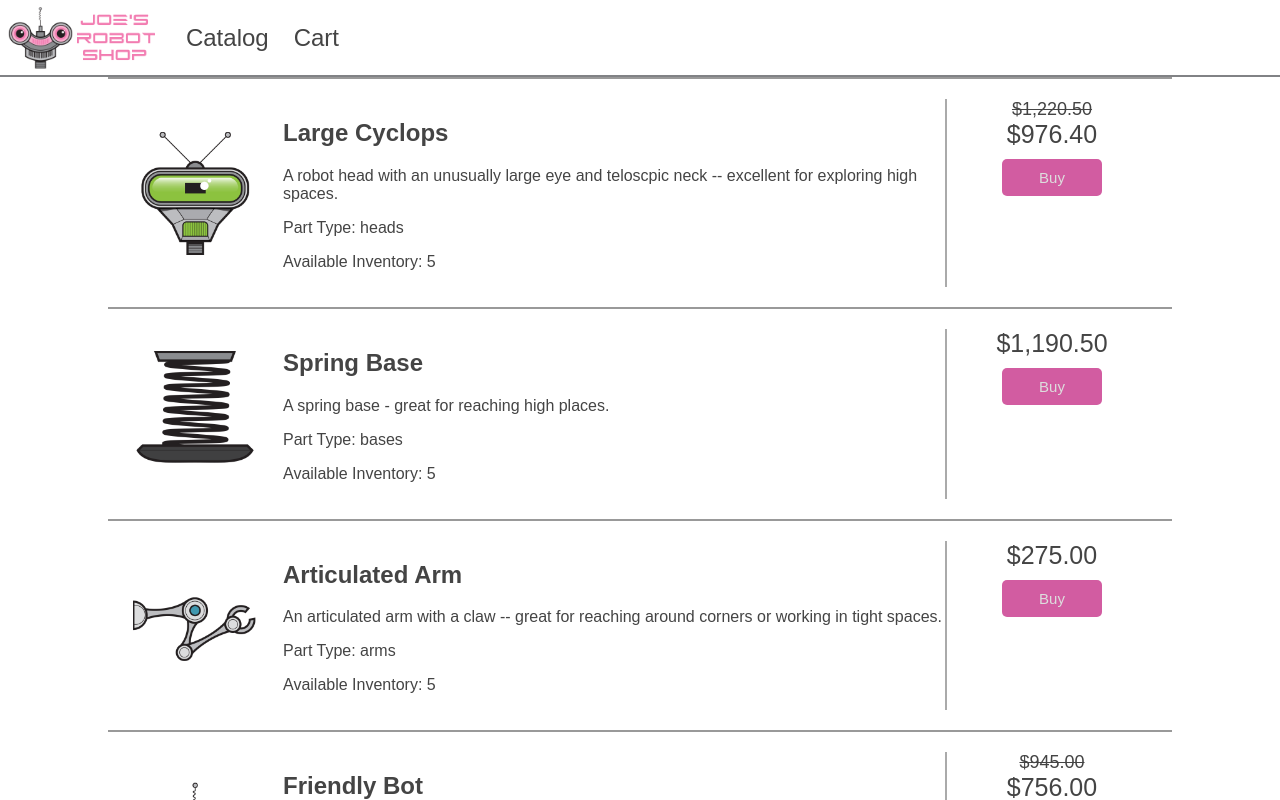
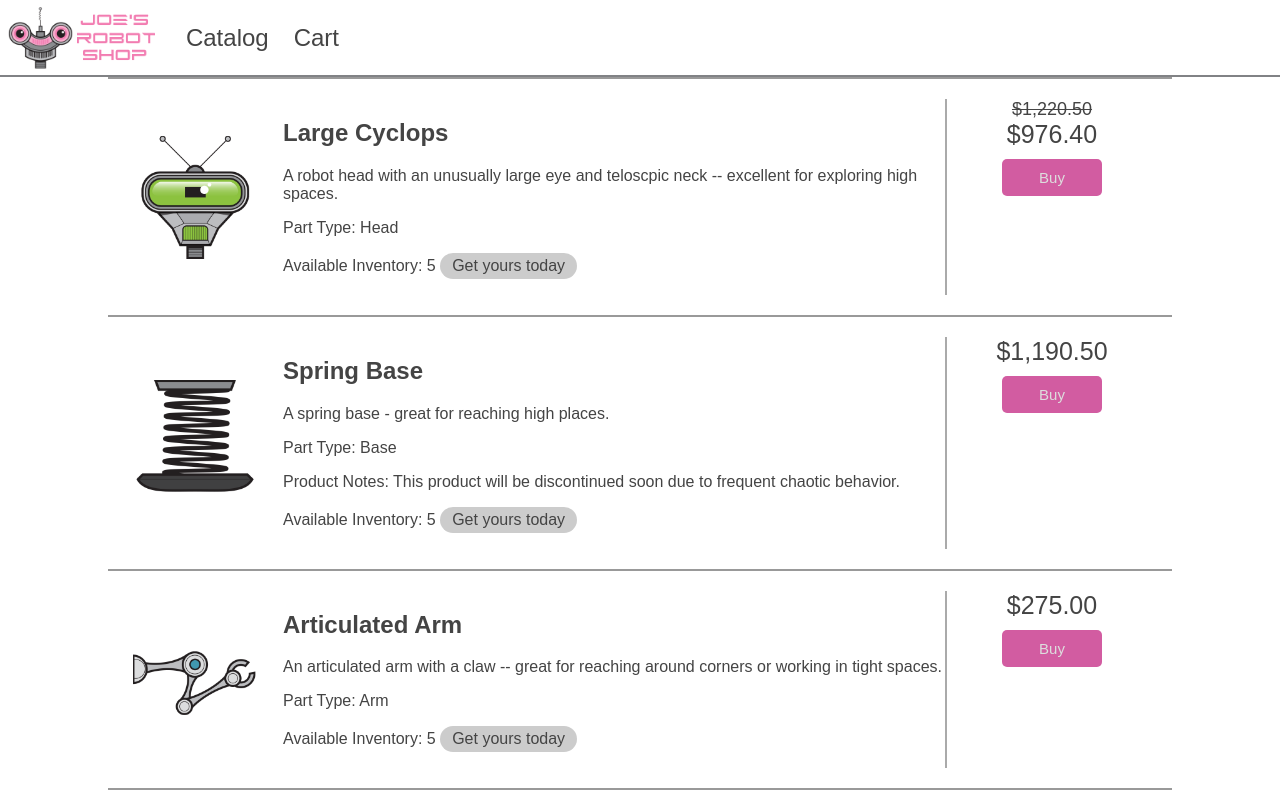
Before and after one commit to jvjohnx/angular-components-templates, an Angular app: page /catalog in a window 1280 px wide. Shown: the top 800 px of the page. Built offline with nearby package versions, Linux system fonts and the light colour scheme.

Commit message:
conditional expression if,else,case,switch and local template vars

```diff
--- a/src/app/product-details/product-details.component.html
+++ b/src/app/product-details/product-details.component.html
@@ -1,16 +1,48 @@
+@let p = product();
+@let discountedPrice = p.price * (1 - p.discount) | currency;
+
 <div class="details">
-  <img [src]="getImageUrl(product())" [alt]="product().name" />
+  <img [src]="getImageUrl(p)" [alt]="p.name" />
   <div>
-    <h2>{{ product().name }}</h2>
-    <p>{{ product().description }}</p>
-    <p>Part Type: {{ product().category }}</p>
-    <p>Available Inventory: {{ availableInventory() }}</p>
+    <h2>{{ p.name }}</h2>
+    <p>{{ p.description }}</p>
+    <p>Part Type:
+      @switch (p.category){
+        @case ('heads') {
+          Head
+        }
+        @case ('bases') {
+          Base
+        }
+        @case ('arms') {
+          Arm
+        }
+        @case ('torsos') {
+          Torso
+        }
+        @default {
+          {{ p.category }}
+        }
+      }
+    </p>
+    @if (p.productNotes; as notes) {
+      <p>Product Notes: {{ notes }}</p>
+    }
+    <p>Available Inventory: {{ availableInventory() }}
+      @if ( availableInventory() === 1){
+        <span class="pill red">Only one left</span>
+      } @else if (availableInventory() < 4) {
+        <span class="pill yellow">Only few left</span>
+      } @else {
+        <span class="pill">Get yours today</span>
+      }
+    </p>
   </div>
 </div>
 <div class="price">
-  <p [ngClass]="getPriceClasses()">{{ product().price | currency }}</p>
-  @if (product().discount > 0) {
-  <p>{{ product().price * (1 - product().discount) | currency }}</p>
+  <p [ngClass]="getPriceClasses()">{{ p.price | currency }}</p>
+  @if (p.discount > 0) {
+  <p>{{ discountedPrice }}</p>
   }
   <button class="cta" (click)="addToCart()">Buy</button>
 </div>
```
